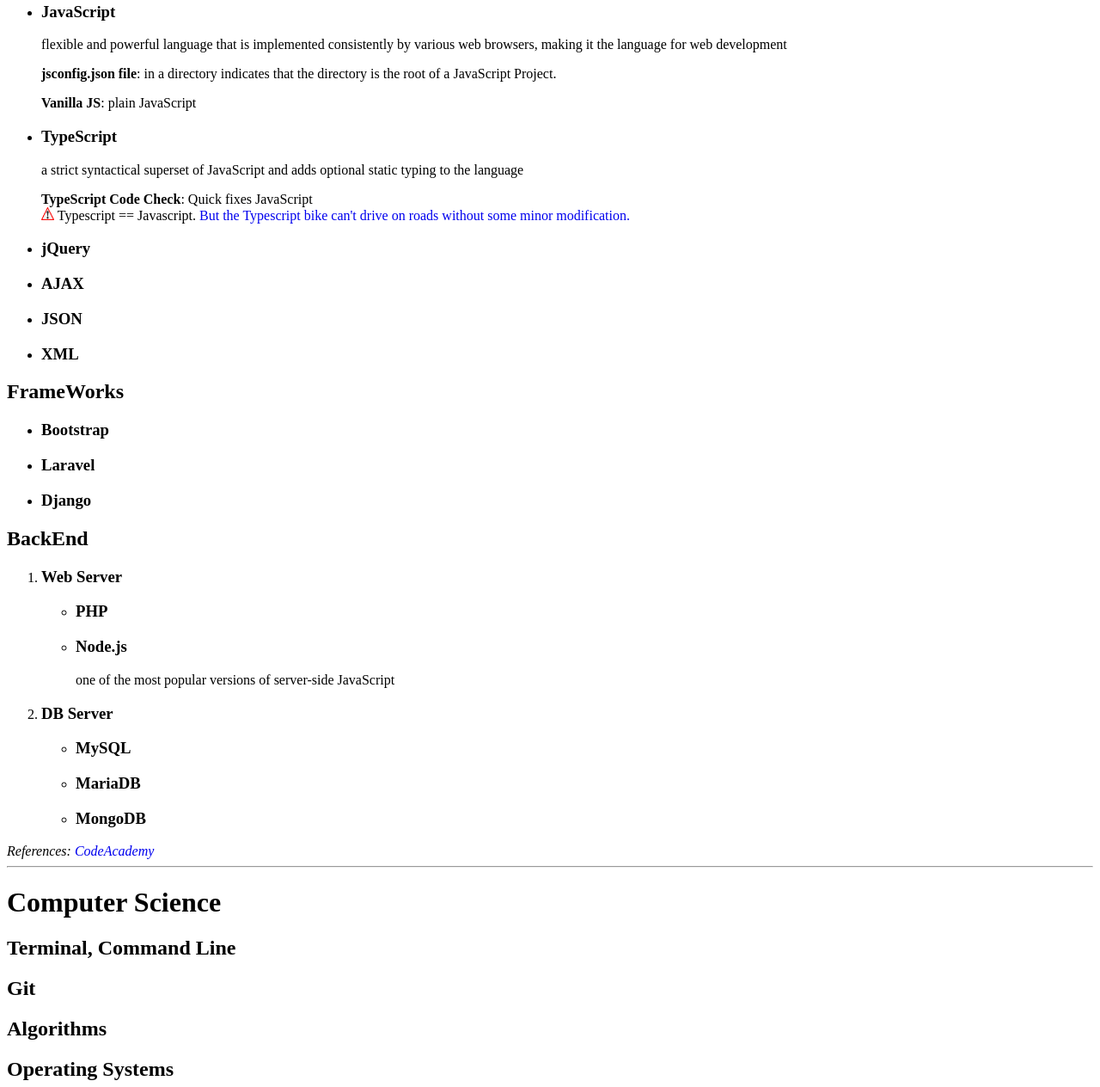
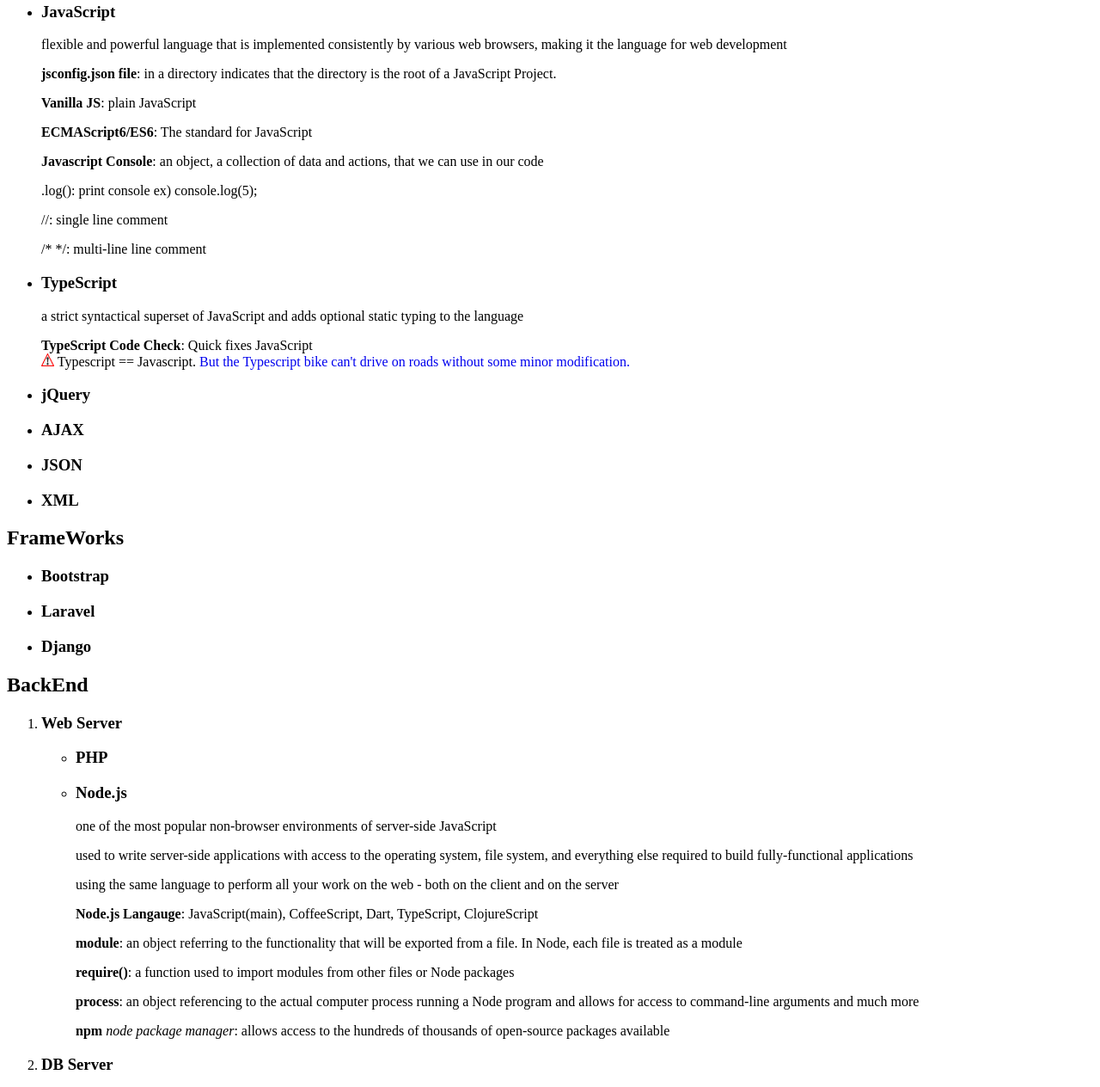
Before and after one commit to jayson2929/jayson2929.github.io, a plain HTML site: page index.html in a window 1280 px wide. Shown: the part 927-2191 px from the top of the page at 86% size. Drawn offline with Linux system fonts and the light colour scheme.

Commit message:
Update index.html

```diff
--- a/index.html
+++ b/index.html
@@ -63,6 +63,12 @@ a {
     <p>flexible and powerful language that is implemented consistently by various web browsers, making it the language for web development</p>
     <p><b>jsconfig.json file</b>: in a directory indicates that the directory is the root of a JavaScript Project.</p>
     <p><b>Vanilla JS</b>: plain JavaScript</p>
+    <p><b>ECMAScript6/ES6</b>: The standard for JavaScript</p>
+    <p><b>Javascript Console</b>: an object, a collection of data and actions, that we can use in our code</p>
+    <p>.log(): print console ex) console.log(5);</p>
+    <p>//: single line comment</p>
+    <p>/* */: multi-line line comment</p>
+
 
 
   <li><h3>TypeScript</h3></li>
@@ -92,7 +98,15 @@ a {
   <ul>
     <li><h3>PHP</h3></li>
     <li><h3>Node.js</h3></li>
-    <p>one of the most popular versions of server-side JavaScript</p>
+    <p>one of the most popular non-browser environments of server-side JavaScript</p>
+    <p>used to write server-side applications with access to the operating system, file system, and everything else required to build fully-functional applications</p>
+    <p>using the same language to perform all your work on the web - both on the client and on the server</p>
+    <p><b>Node.js Langauge</b>: JavaScript(main), CoffeeScript, Dart, TypeScript, ClojureScript</p>
+    <p><b>module</b>: an object referring to the functionality that will be exported from a file. In Node, each file is treated as a module</p>
+    <p><b>require()</b>: a function used to import modules from other files or Node packages</p>
+    <p><b>process</b>: an object referencing to the actual computer process running a Node program and allows for access to command-line arguments and much more</p>
+    <p><b>npm </b><i>node package manager</i>: allows access to the hundreds of thousands of open-source packages available</p>
+
   </ul>
 
   <li><h3>DB Server</h3></li>
```
